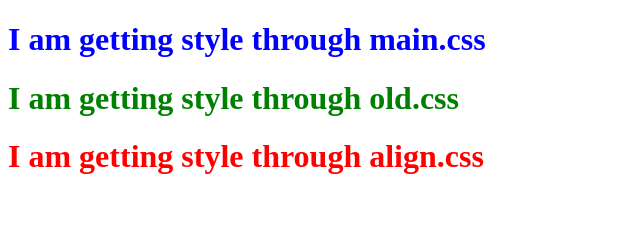
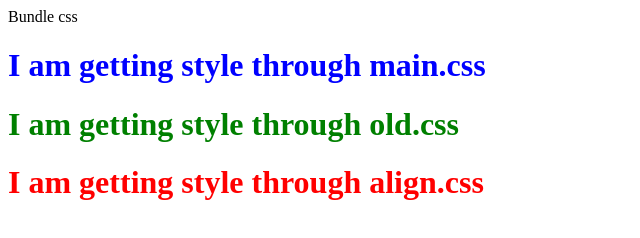
Before and after one commit to indraraj26/css-bundler, a website built with webpack: page index.html in a window 1280 px wide. Shown: the whole page, without its empty margins (0-640 px from the left). Built offline with nearby package versions, Linux system fonts and the light colour scheme; files whose address does not match are found by name.

Commit message:
feat: bundle branch

```diff
--- a/index.html
+++ b/index.html
@@ -10,6 +10,7 @@
     <link rel="stylesheet" href="css/align.css" />
   </head>
   <body>
+    <div>Bundle css</div>
     <h1 class="main-header">I am getting style through main.css</h1>
     <h1 class="old-header">I am getting style through old.css</h1>
     <h1 class="align-header">I am getting style through align.css</h1>
```
